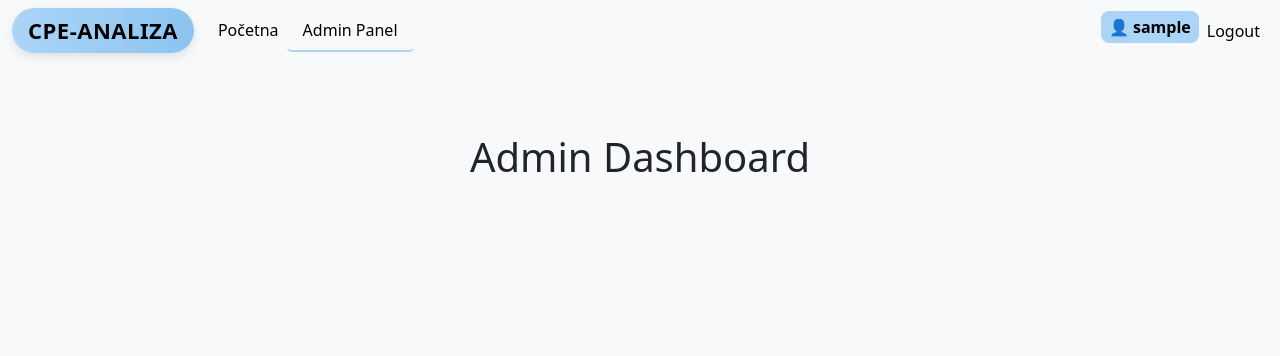
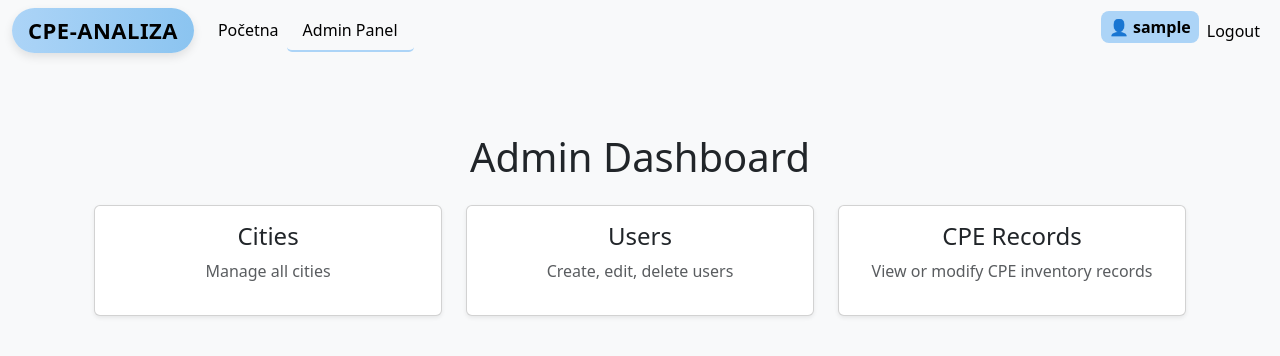
Before and after one commit to zorandasc/cpe_analiza_flask, a Flask app: page /admin/ in a window 1280 px wide. Shown: the top 356 px of the page. Run offline with Flask 3, Linux system fonts and the light colour scheme; the visitor is signed in with stand-in values (Sample User, id 1); parts of the project's set-up code (start-up, migrations or seed data) failed here and were passed over; some libraries are stand-ins or nearby versions.

Commit message:
added cutom admin pannel for cities

```diff
--- a/app.py
+++ b/app.py
@@ -1,12 +1,18 @@
 import os
 from flask import Flask, render_template, redirect, url_for, request
 from sqlalchemy import func
-from models import db, CpeRecords, Users
+from models import db, CpeRecords, Users, Cities
 from datetime import date
 import datetime
 
 
-from flask_login import LoginManager, login_required, login_user, logout_user
+from flask_login import (
+    LoginManager,
+    login_required,
+    login_user,
+    logout_user,
+    current_user,
+)
 from werkzeug.security import check_password_hash
 
 # --Import the command function and register it ---
@@ -190,10 +196,91 @@ def logout():
     return redirect(url_for("login"))
 
 
+# AUTHORIZATION
+def admin_required():
+    if not current_user.is_authenticated or current_user.role != "admin":
+        return False
+    return True
+
+
 @app.route("/admin/")
 @login_required
 def admin_dashboard():
     return render_template("admin.html")
+
+
+# ---CITIES CRUD----
+@app.route("/admin/cities")
+@login_required
+def admin_cities():
+    if not admin_required():
+        return "Forbidden", 403
+    cities = Cities.query.order_by(Cities.id).all()
+    return render_template("admin/cities_list.html", cities=cities)
+
+
+@app.route("/admin/cities/add", methods=["GET", "POST"])
+@login_required
+def admin_add_city():
+    if not admin_required():
+        return "Forbidden", 403
+
+    # THIS IS FOR SUMBITING REQUEST
+    if request.method == "POST":
+        name = request.form.get("name")
+        db.session.add(Cities(name=name))
+        db.session.commit()
+        return redirect(url_for("admin_cities"))
+
+    # THIS IS FOR GET REQUEST WHEN OPENING ADD FORM
+    return render_template("admin/cities_add.html")
+
+
+@app.route("/admin/cities/edit/<int:id>", methods=["GET", "POST"])
+@login_required
+def admin_edit_city(id):
+    if not admin_required():
+        return "Forbidden", 403
+
+    city = Cities.query.get_or_404(id)
+
+    if request.method == "POST":
+        city.name = request.form.get("name")
+        db.session.commit()
+        return redirect(url_for("admin_cities"))
+
+    return render_template("admin/cities_edit.html", city=city)
+
+
+@app.route("/admin/cities/delete/<int:id>")
+@login_required
+def admin_delete_city(id):
+    if not admin_required():
+        return "Forbidden", 403
+
+    city = Cities.query.get_or_404(id)
+
+    # PROTECT CITY DELETE: block if related rows exist
+    if city.cpe_records or city.users:
+        return ("Cannot delete city because it has related CPE records or users.", 400)
+
+    db.session.delete(city)
+    db.session.commit()
+    return redirect(url_for("admin_cities"))
+
+
+# ---USERS CRUD----
+@app.route("/admin/users")
+@login_required
+def admin_users():
+    pass
+
+
+# ---CPE RECORDS CRUD----
+@app.route("/admin/cpe_records")
+@login_required
+def admin_cpe_records():
+    pass
 
 
 # -----MAIN LOOP-----------
--- a/templates/admin.html
+++ b/templates/admin.html
@@ -1,8 +1,48 @@
-{% extends "base.html" %} {% block title %}Admin{% endblock %} {% block
-content%}
+{% extends "base.html" %}
+{% block title %}Admin Dashboard{% endblock %}
+
+{% block content %}
 <div class="container py-5">
-  <h1 class="mb-4 text-center">Admin Dashboard</h1>
+    <h1 class="mb-4 text-center">Admin Dashboard</h1>
 
-  <div class="table-responsive"></div>
+    <div class="row g-4">
+
+        <!-- Cities -->
+        <div class="col-md-4">
+            <a href="{{ url_for('admin_cities') }}" class="text-decoration-none">
+                <div class="card shadow-sm h-100">
+                    <div class="card-body text-center">
+                        <h4 class="card-title">Cities</h4>
+                        <p class="text-muted">Manage all cities</p>
+                    </div>
+                </div>
+            </a>
+        </div>
+
+        <!-- Users -->
+        <div class="col-md-4">
+            <a href="{{ url_for('admin_users') }}" class="text-decoration-none">
+                <div class="card shadow-sm h-100">
+                    <div class="card-body text-center">
+                        <h4 class="card-title">Users</h4>
+                        <p class="text-muted">Create, edit, delete users</p>
+                    </div>
+                </div>
+            </a>
+        </div>
+
+        <!-- CPE Records -->
+        <div class="col-md-4">
+            <a href="{{ url_for('admin_cpe_records') }}" class="text-decoration-none">
+                <div class="card shadow-sm h-100">
+                    <div class="card-body text-center">
+                        <h4 class="card-title">CPE Records</h4>
+                        <p class="text-muted">View or modify CPE inventory records</p>
+                    </div>
+                </div>
+            </a>
+        </div>
+
+    </div>
 </div>
 {% endblock %}
```
Also changed, not shown: templates/admin/cities_add.html (added, +17 -0 lines), templates/admin/cities_edit.html (added, +15 -0 lines), templates/admin/cities_list.html (added, +29 -0 lines), templates/admin/cpe_records_edit.html (added), templates/admin/cpe_records_list.html (added), templates/admin/users_add.html (added), templates/admin/users_edit.html (added), templates/admin/users_list.html (added).
